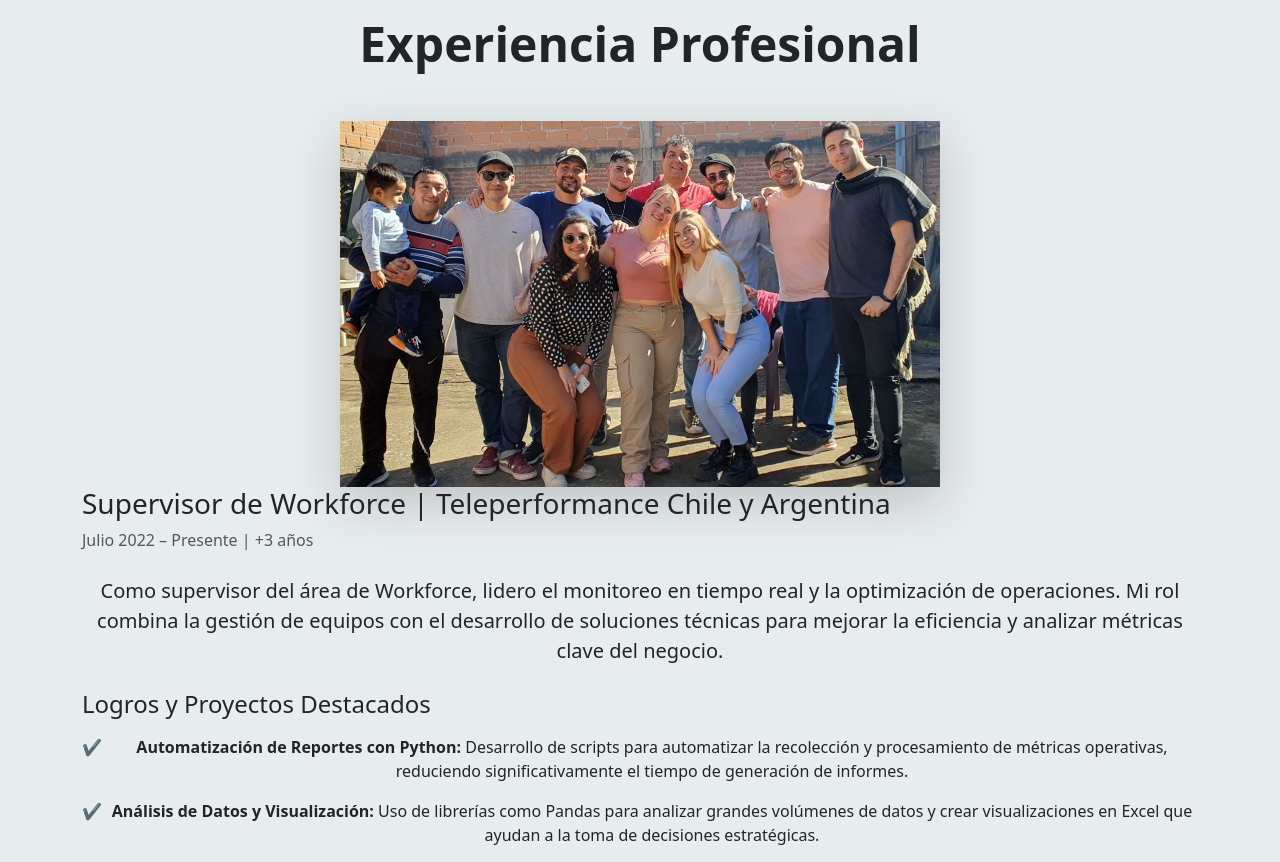
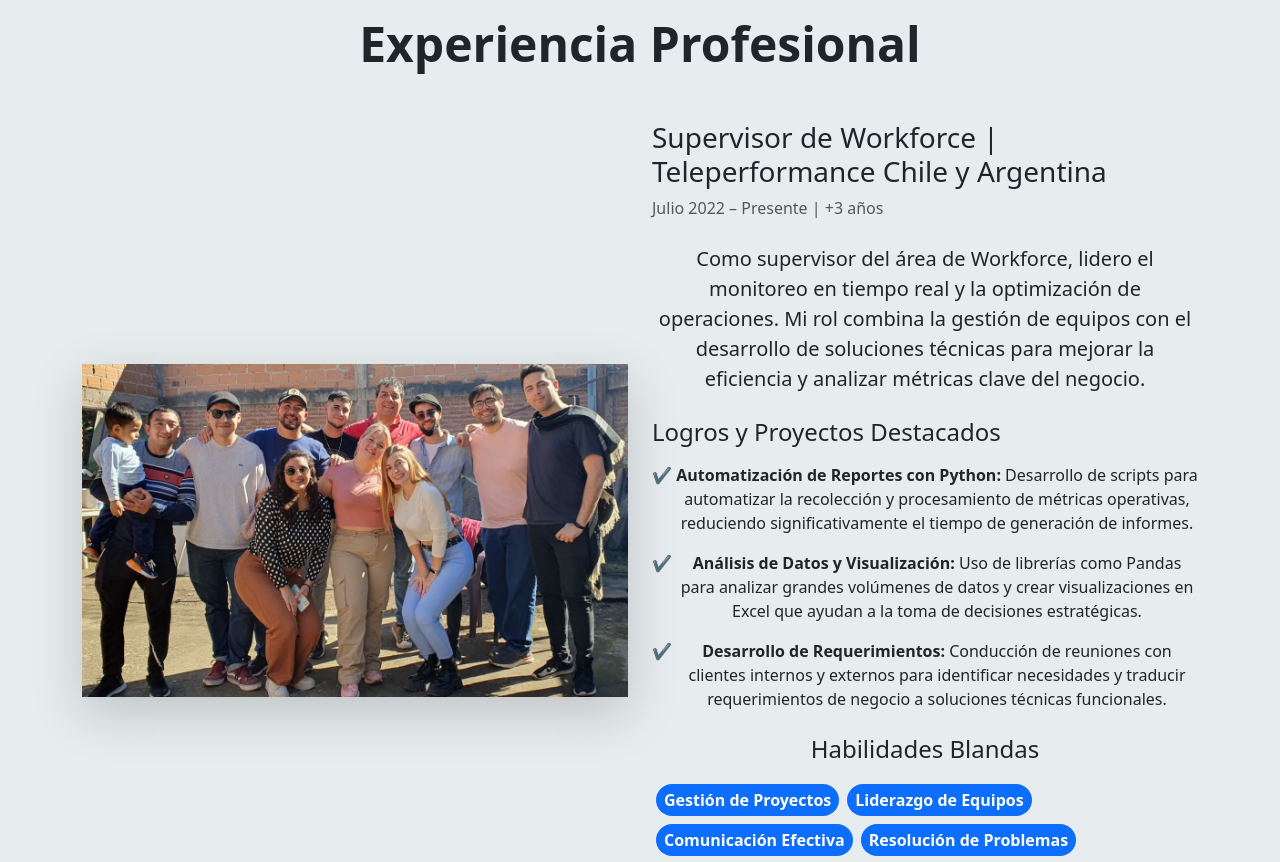
Before and after one commit to Charlydk/Portfolio_personal, a React (Vite) app: page / in a window 1280 px wide. Shown: the part 1820-2682 px from the top of the page. Built offline with nearby package versions, Linux system fonts and the light colour scheme.

Commit message:
correccion imagen de componente experiencia

```diff
--- a/src/components/ExperienciaComponent.jsx
+++ b/src/components/ExperienciaComponent.jsx
@@ -25,18 +25,18 @@ function ExperienciaComponent() {
         <Row className="align-items-center" data-aos="fade-up" data-aos-delay="200">
 
           {/* --- Columna Izquierda: Imagen --- */}
-          <Col xxl={6} className="text-center mb-4 mb-lg-0">
+          <Col xl={6} className="text-center mb-4 mb-lg-0">
             <Image
               src={professionalPhoto}
               fluid
               className="shadow-lg about-me-image"
-              alt="Fabián Bernardino, Supervisor de Workforce"
-              style={{ maxWidth: '600px', height: 'auto' }}
+              alt="Equipo de trabajo Workforce"
+
             />
           </Col>
 
           {/* --- Columna Derecha: Texto y Habilidades --- */}
-          <Col xxl={6}>
+          <Col xl={6}>
             <div className="text-center text-lg-start mb-4">
               {/* Tu texto ya está integrado aquí */}
               <h3>Supervisor de Workforce | Teleperformance Chile y Argentina</h3>
```
